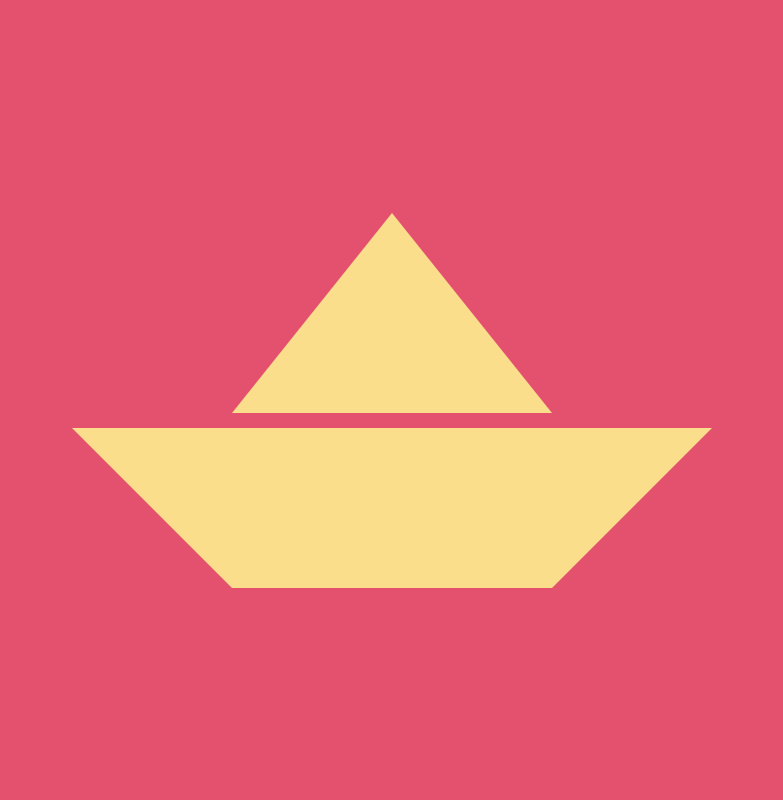
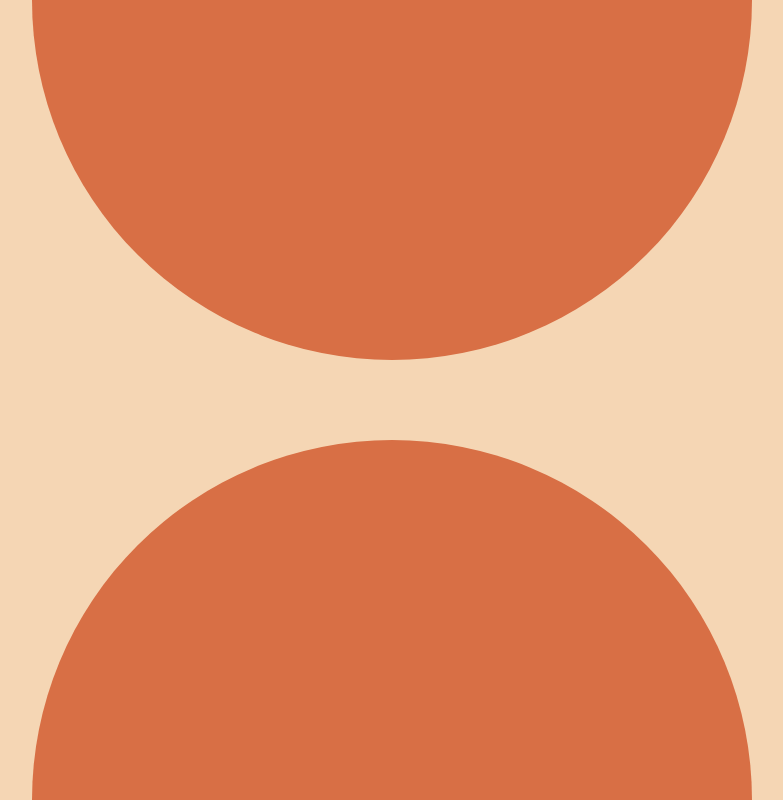
Before and after one commit to sadeg-akbarian/beispiel, a plain HTML site: page index.html in a window 1280 px wide. Shown: the top 800 px of the page, without its empty margins (248-1031 px from the left). Drawn offline with nearby package versions, Linux system fonts and the light colour scheme.

Commit message:
feat: 2.august

```diff
--- a/style.css
+++ b/style.css
@@ -5,8 +5,8 @@
 }
 
 :root {
-  --page-background-color: #e3516e;
-  --figures-background-color: #fade8b;
+  --page-background-color: #f5d6b4;
+  --figures-background-color: #d86f45;
 }
 
 html {
@@ -20,46 +20,31 @@ body {
   height: 100vh;
   background-color: var(--page-background-color);
   color: var(--page-text-color);
+}
+
+figure {
+  height: 100vh;
+  margin: 0;
   display: flex;
-  justify-content: center;
+  flex-direction: column;
+  justify-content: space-between;
   align-items: center;
 }
 
-figure {
-  display: flex;
-  flex-direction: column;
-  justify-content: center;
-  align-items: center;
-  gap: 0.75rem;
+.top,
+.buttom {
+  width: 90vh;
+  height: 90vh;
+  border-radius: 50%;
+  background-color: var(--figures-background-color);
 }
 
 .top {
-  border-left: 8rem solid transparent;
-  border-right: 8rem solid transparent;
-  border-bottom: 10rem solid var(--figures-background-color);
-}
-
-.buttom::before {
-  content: "";
-  border-left: 8rem solid transparent;
-  border-top: 8rem solid var(--figures-background-color);
   position: relative;
-  bottom: -8rem;
-  left: -8rem;
+  top: -45vh;
 }
 
 .buttom {
-  width: 16rem;
-  height: 8rem;
-  background-color: var(--figures-background-color);
-  position: relative;
+  position: absolute;
+  bottom: -45vh;
 }
-
-.buttom::after {
-  content: "";
-  border-right: 8rem solid transparent;
-  border-top: 8rem solid var(--figures-background-color);
-  position: relative;
-  bottom: -8rem;
-  left: 8rem;
-}
```
